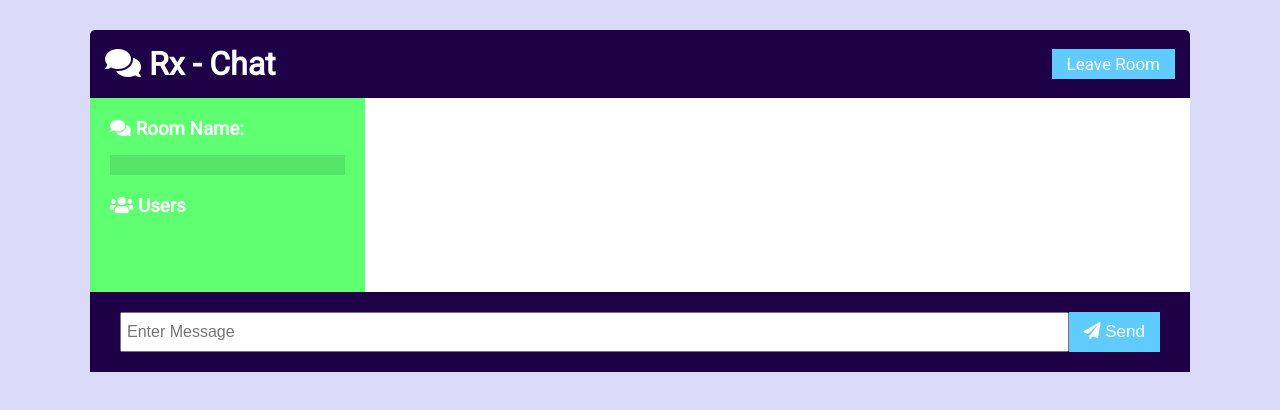
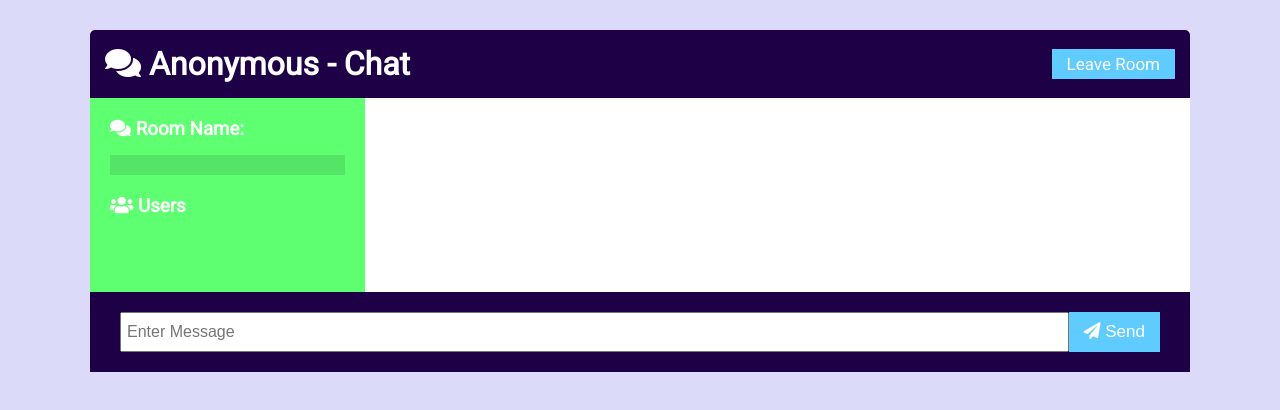
Before and after one commit to mkthakur771/NodeJs-ChatApp, a website: page public/chat.html in a window 1280 px wide. Drawn offline with nearby package versions, Linux system fonts and the light colour scheme; no server answers.

Commit message:
chat room

```diff
--- a/public/chat.html
+++ b/public/chat.html
@@ -10,12 +10,12 @@
       crossorigin="anonymous"
     />
     <link rel="stylesheet" href="css/style.css" />
-    <title>Chat App By Deepank</title>
+    <title>Chat App By Mayank</title>
   </head>
   <body>
     <div class="chat-container">
       <header class="chat-header">
-        <h1><i class="fas fa-comments"></i> Rx - Chat</h1>
+        <h1><i class="fas fa-comments"></i> Anonymous - Chat</h1>
         <a id="leave-btn" class="btn">Leave Room</a>
       </header>
       <main class="chat-main">
```
